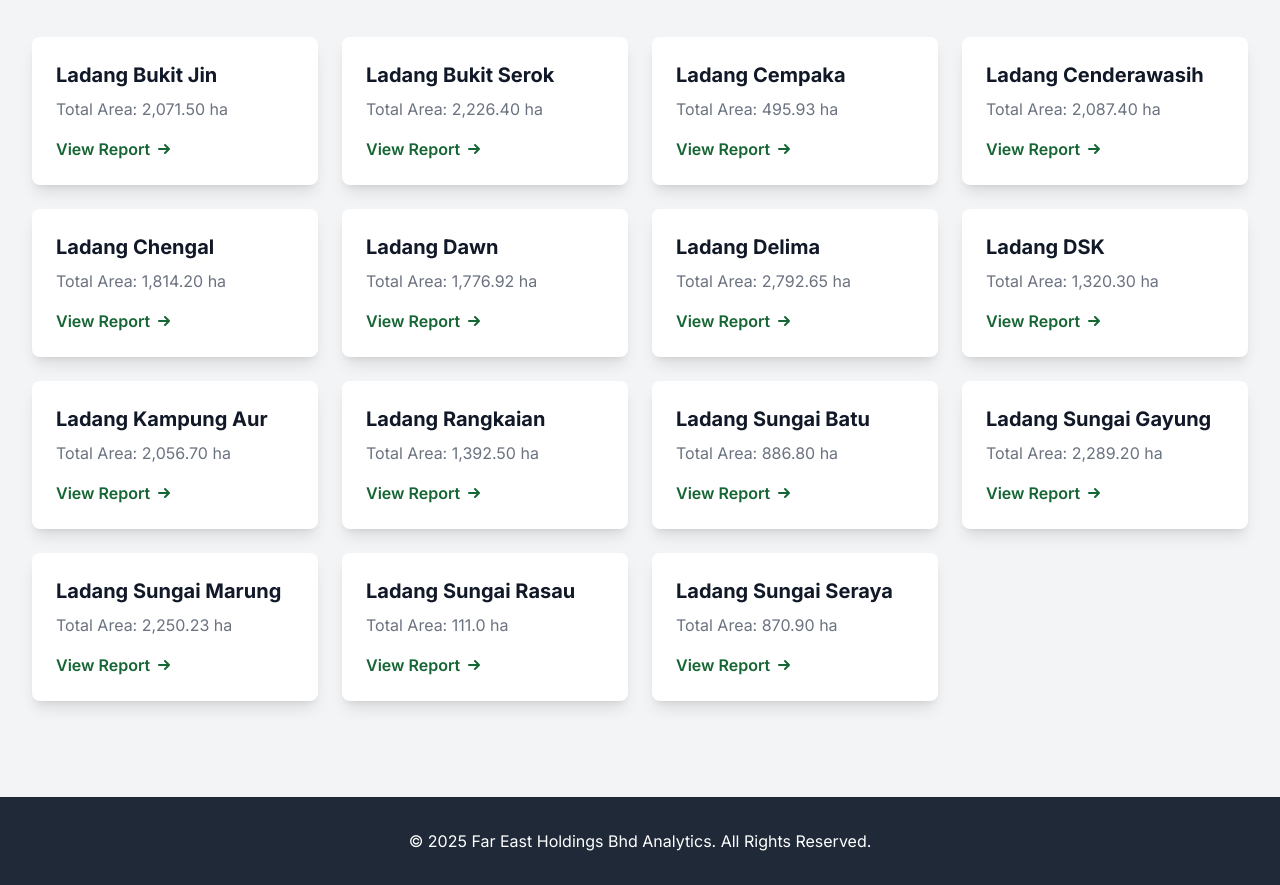
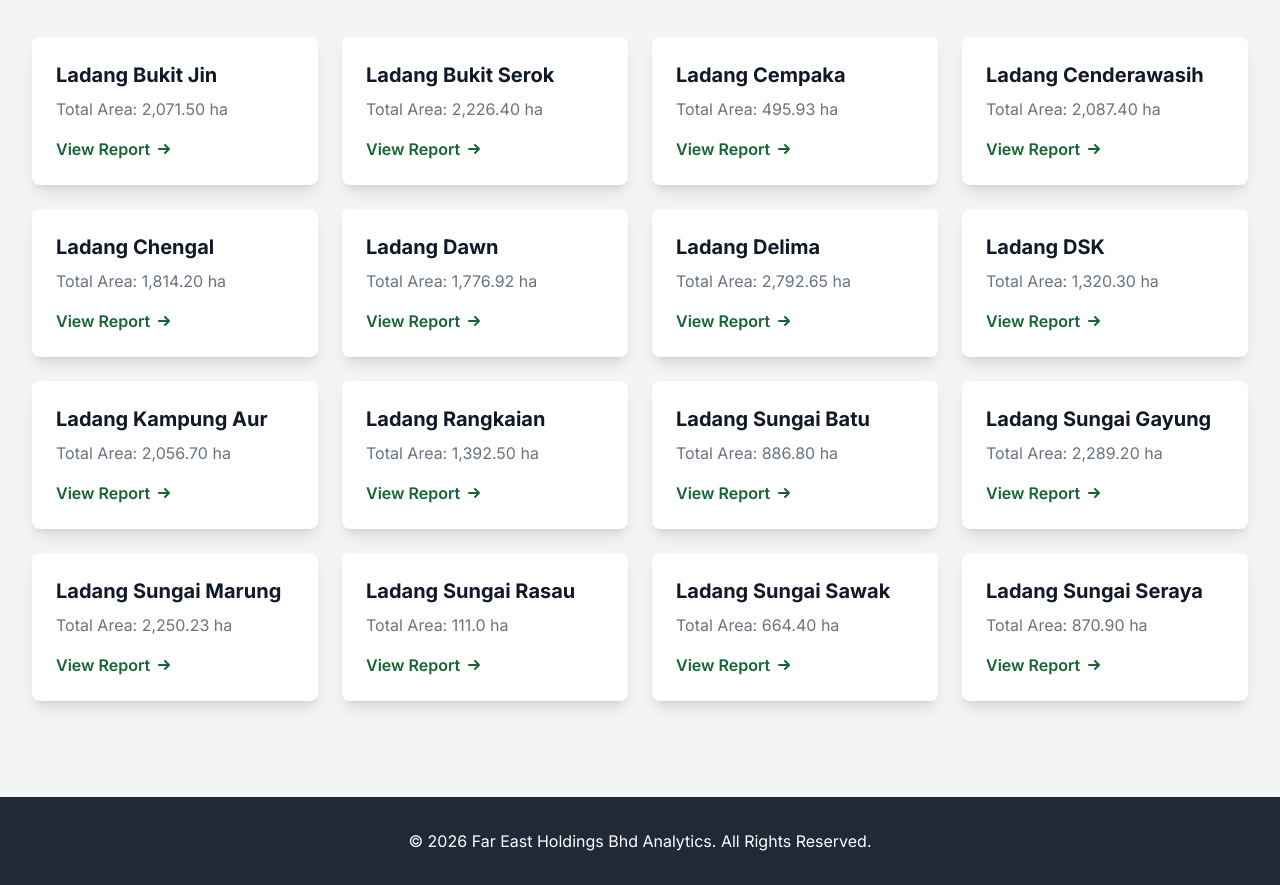
Before and after one commit to paraslz/Far-East-Estates-Portal, a plain HTML site: page estates.html in a window 1280 px wide. Shown: the part 175-1060 px from the top of the page. Drawn offline with nearby package versions, Linux system fonts and the light colour scheme.

Commit message:
Update footer year and add Sungai Sawak estate

```diff
--- a/estates.html
+++ b/estates.html
@@ -46,13 +46,13 @@
     <!-- Footer -->
     <footer class="bg-gray-800 text-white py-8 mt-16">
         <div class="container mx-auto px-6 text-center">
-            <p>&copy; 2025 Far East Holdings Bhd Analytics. All Rights Reserved.</p>
+            <p>&copy; 2026 Far East Holdings Bhd Analytics. All Rights Reserved.</p>
         </div>
     </footer>
 
     <script>
         document.addEventListener('DOMContentLoaded', () => {
-            // This array will be expanded as more reports are processed.
+            // Updated array of estates, correctly including the new Sungai Sawak estate
             const estates = [
                 { id: 'bukitjin', name: 'Ladang Bukit Jin', area: '2,071.50 ha' },
                 { id: 'bukitserok', name: 'Ladang Bukit Serok', area: '2,226.40 ha' },
@@ -68,6 +68,7 @@
                 { id: 'sggayung', name: 'Ladang Sungai Gayung', area: '2,289.20 ha' },
                 { id: 'sgmarung', name: 'Ladang Sungai Marung', area: '2,250.23 ha' },
                 { id: 'sgrasau', name: 'Ladang Sungai Rasau', area: '111.0 ha' },
+                { id: 'sgsawak', name: 'Ladang Sungai Sawak', area: '664.40 ha' },
                 { id: 'sgseraya', name: 'Ladang Sungai Seraya', area: '870.90 ha' },
             ];
 
```
